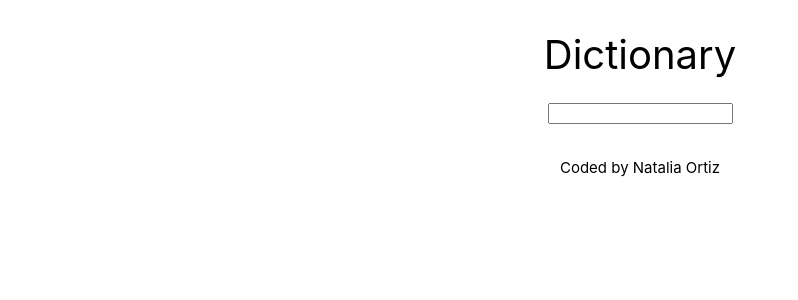
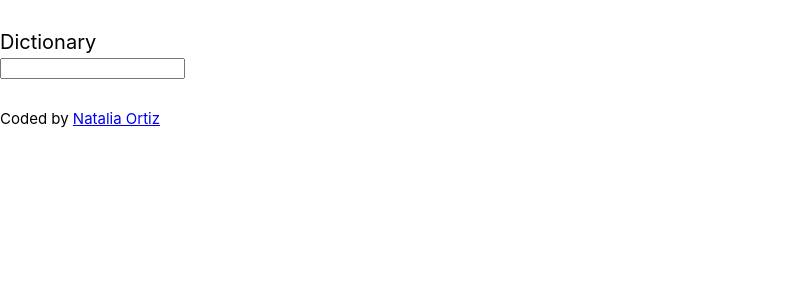
Before and after one commit to NatCode08/dictionary-project, a React (Create React App) app: page / in a window 1280 px wide. Shown: the top 300 px of the page, without its empty margins (0-798 px from the left). Built offline with nearby package versions, Linux system fonts and the light colour scheme.

Commit message:
made some changes in app.css and added a link to my name

```diff
--- a/src/App.css
+++ b/src/App.css
@@ -1,7 +1,7 @@
 .App {
   margin: 30px 0;
-  text-align: center;
-  font-size: 40px;
+  text-align: left;
+  font-size: 20px;
 }
 
 footer {
--- a/src/App.js
+++ b/src/App.js
@@ -7,7 +7,13 @@
       <div className="container">Dictionary</div>
       <Dictionary />
 
-      <footer> Coded by Natalia Ortiz </footer>
+      <footer>
+        {" "}
+        Coded by{" "}
+        <a href="https://github.com/NatCode08" target="_blank" rel="noreferrer">
+          Natalia Ortiz{" "}
+        </a>{" "}
+      </footer>
     </div>
   );
 }
--- a/src/Meaning.js
+++ b/src/Meaning.js
@@ -14,6 +14,7 @@
               <strong>Definition:</strong>
               {definition.definition}
               <br />
+              <br />
 
               <strong>Example: </strong>
               {definition.example && <Example example={definition.example} />}
```
